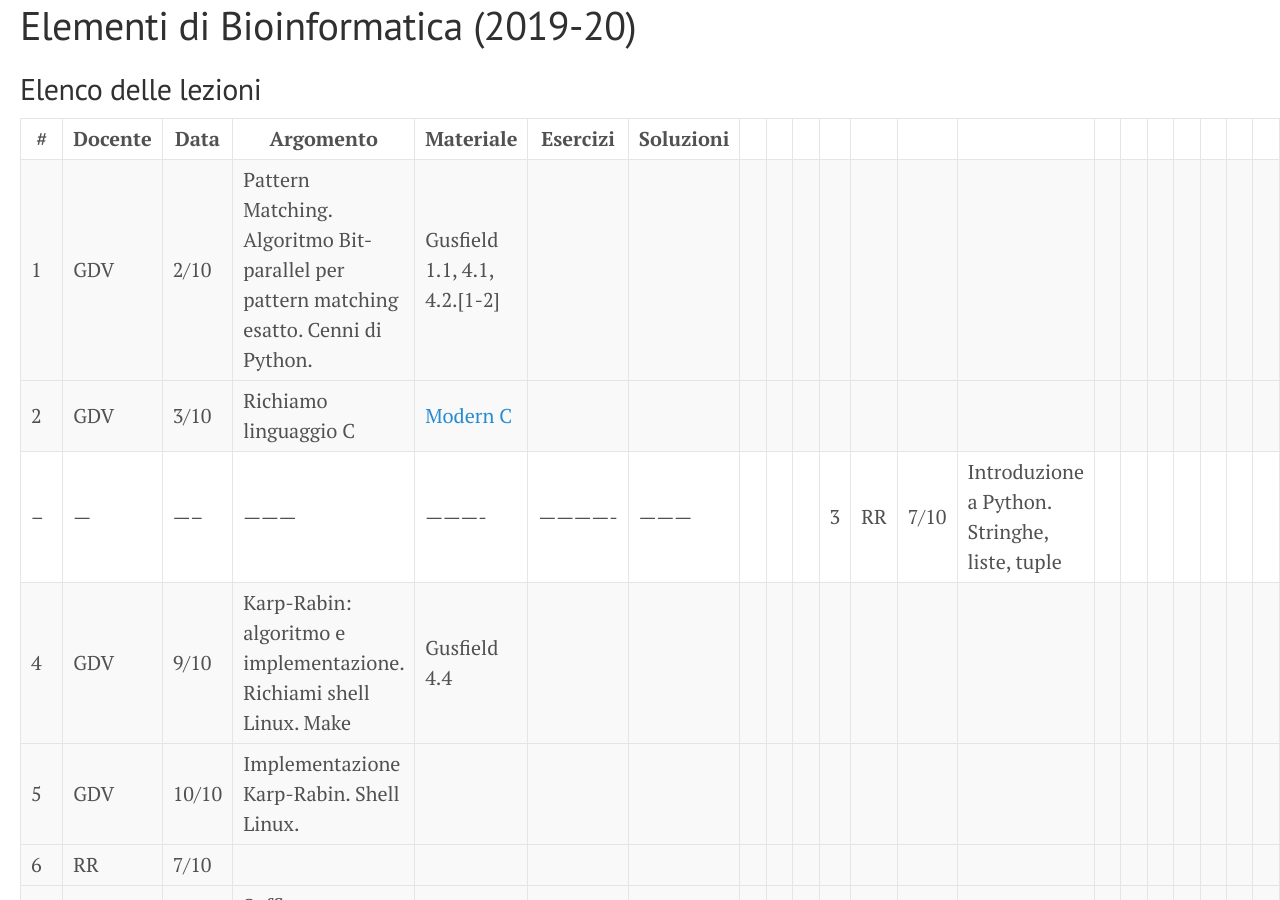
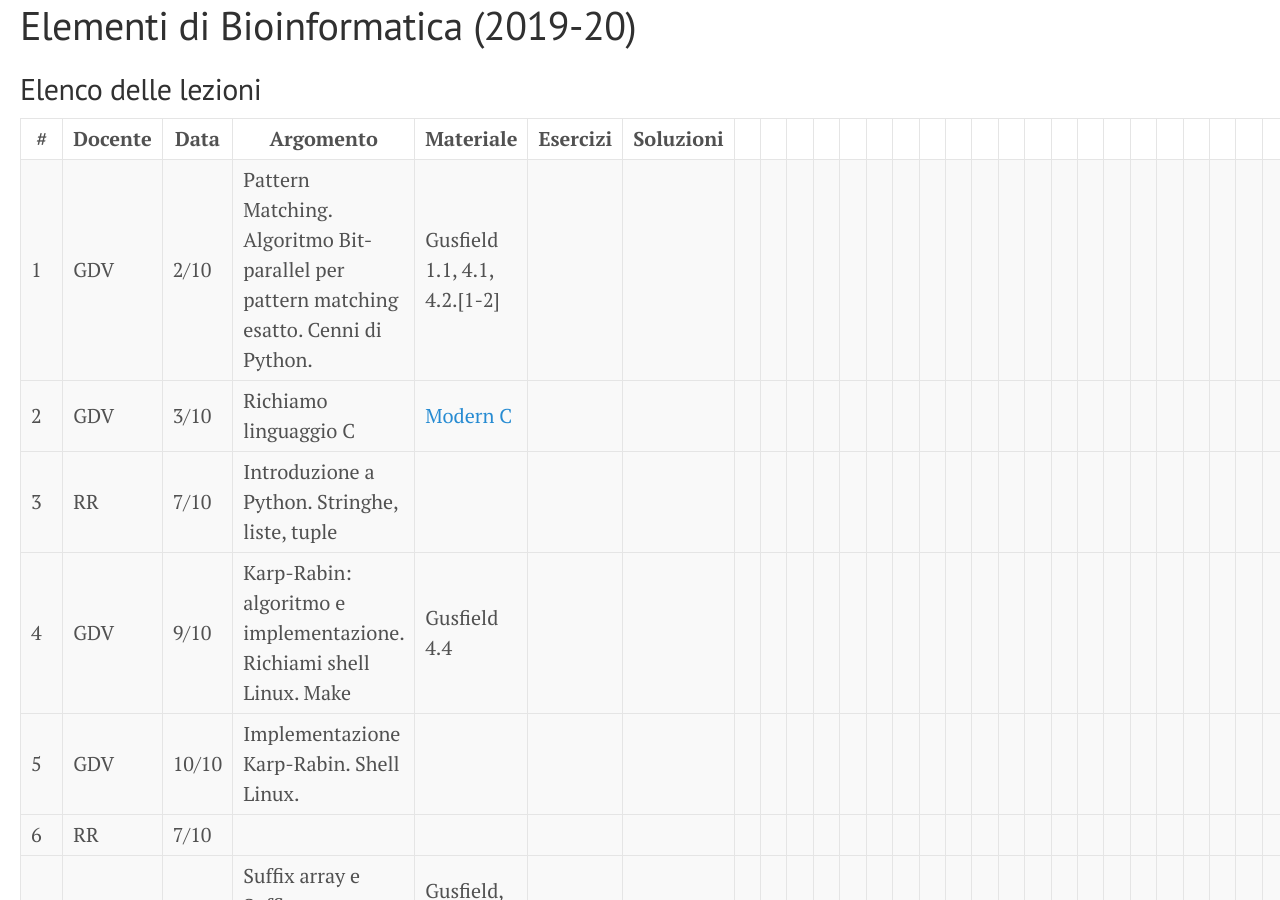
Before and after one commit to bioinformatica-corso/lezioni, a Jekyll site: the page built from docs/index.md, in a window 1280 px wide and 900 px high. Built offline with Jekyll 4.4.1, drawn with Linux system fonts in a browser that asks for light colours.

Commit message:
layout again

```diff
--- a/docs/index.md
+++ b/docs/index.md
@@ -11,7 +11,8 @@ title: Elementi di Bioinformatica (2019-20)
 | 1  | GDV     | 2/10  | Pattern Matching. Algoritmo Bit-parallel per pattern matching esatto. Cenni di Python.                                  | Gusfield 1.1, 4.1, 4.2.[1-2]                                                                                    |               |           |   |   |   |   |    |      |                                               |   |   |   |   |   |   |   |   |   |   |   |   |   |   |   |   |   |   |   |   |   |   |
 | -- | ---     | ----- | ---------                                                                                                               | ----------                                                                                                      | ------------- | --------- |   |   |   |   |    |      |                                               |   |   |   |   |   |   |   |   |   |   |   |   |   |   |   |   |   |   |   |   |   |   |
 | 2  | GDV     | 3/10  | Richiamo linguaggio C                                                                                                   | [Modern C](https://modernc.gforge.inria.fr/)                                                                    |               |           |   |   |   |   |    |      |                                               |   |   |   |   |   |   |   |   |   |   |   |   |   |   |   |   |   |   |   |   |   |   |
-| -- | ---     | ----- | ---------                                                                                                               | ----------                                                                                                      | ------------- | --------- |   |   |   | 3 | RR | 7/10 | Introduzione a Python. Stringhe, liste, tuple |   |   |   |   |   |   |   |   |   |   |   |   |   |   |   |   |   |   |   |   |   |   |
+| -- | ---     | ----- | ---------                                                                                                               | ----------                                                                                                      | ------------- | --------- |
+| 3 | RR | 7/10 | Introduzione a Python. Stringhe, liste, tuple |   |   |   |   |   |   |   |   |   |   |   |   |   |   |   |   |   |   |   |   |   |   |
 | -- | ---     | ----- | ---------                                                                                                               | ----------                                                                                                      | ------------- | --------- |   |   |   |   |    |      |                                               |   |   |   |   |   |   |   |   |   |   |   |   |   |   |   |   |   |   |   |   |   |   |
 | 4  | GDV     | 9/10  | Karp-Rabin: algoritmo e implementazione. Richiami shell Linux. Make                                                     | Gusfield 4.4                                                                                                    |               |           |   |   |   |   |    |      |                                               |   |   |   |   |   |   |   |   |   |   |   |   |   |   |   |   |   |   |   |   |   |   |
 | -- | ---     | ----- | ---------                                                                                                               | ----------                                                                                                      | ------------- | --------- |   |   |   |   |    |      |                                               |   |   |   |   |   |   |   |   |   |   |   |   |   |   |   |   |   |   |   |   |   |   |
```
